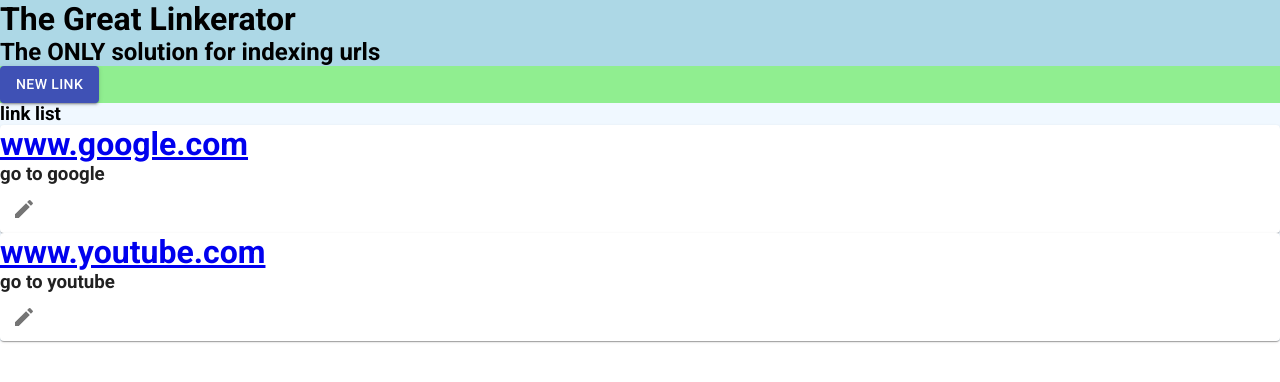
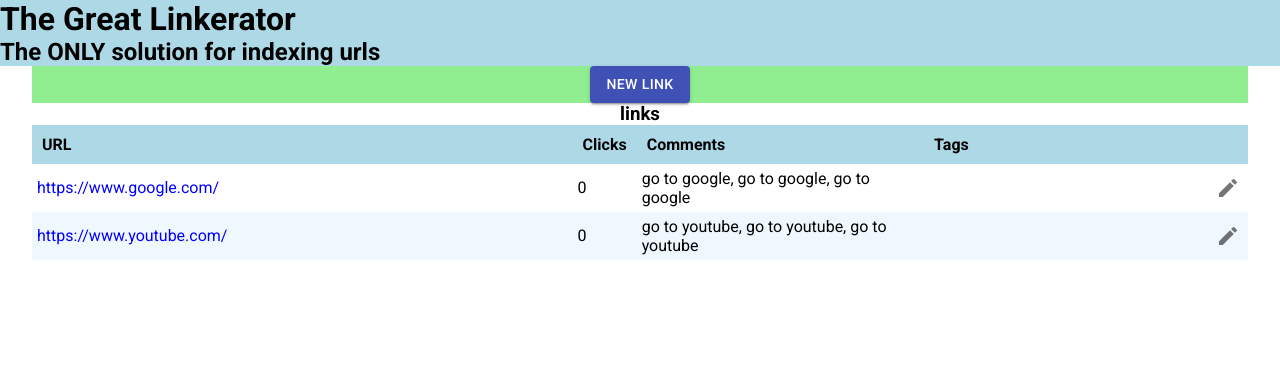
Before and after one commit to stevesonnierjr/The-Great-Linkerator-Solution, a React app: page / in a window 1280 px wide. Built offline with nearby package versions, Linux system fonts and the light colour scheme.

Commit message:
changed link display from card to table. More styling

```diff
--- a/public/index.css
+++ b/public/index.css
@@ -6,16 +6,22 @@
 }
 
 body {
-  height: 100vh;
-  max-width: 100vw;
+  height: 100%;
+  max-width: 100%;
   font-family: Roboto;
 }
 
-.app {
+#app {
   display: flex;
+  flex-direction: column;
+  align-items: center;
 }
 
 .search-post {
+  display: flex;
+  justify-content: center;
   flex: 1;
+  width: 95vw;
+  max-width: 1250px;
   background-color: lightgreen;
 }
--- a/src/components/App.js
+++ b/src/components/App.js
@@ -17,16 +17,16 @@
   const initialLinks = [
     {
       id: "ab38f156-7ceb-468c-8df4-3bb640b9f77e",
-      link: "www.google.com",
-      comment: "go to google",
+      link: "https://www.google.com/",
+      comment: "go to google, go to google, go to google",
       clickcount: 1,
     },
     {
       id: "0df12366-98f3-46cf-ac09-943fb1a988f9",
-      link: "www.youtube.com",
-      comment: "go to youtube",
+      link: "https://www.youtube.com/",
+      comment: "go to youtube, go to youtube, go to youtube",
       clickcount: 1,
-    },
+    }
   ];
   const [postModal, setPostModal] = useState(false);
   const [editModal, setEditModal] = useState(false);
--- a/src/components/LinkList.js
+++ b/src/components/LinkList.js
@@ -14,15 +14,28 @@
 }) => {
   return (
     <div className='link-list'>
-      <h3>link list</h3>
+      <h3>links</h3>
+      <table>
+        <thead>
+          <tr>
+            <th style={{width: '48%'}}>URL</th>
+            <th style={{width: '1%'}}>Clicks</th>
+            <th style={{width: '25%'}}>Comments</th>
+            <th style={{width: '25%'}}>Tags</th>
+            <th style={{width: '1%'}}></th>
+          </tr>
+        </thead>
+        <tbody>
           {links.map((link) => {
             return (
-          <Card className='link' key={link.id}>
-            <h1>
-              <a href={link.link}>{link.link}</a>
-            </h1>
-            <h3>{link.comment}</h3>
-            <p>{link.clickCount}</p>
+              <tr className='link' key={link.id}>
+                <td style={{width: '48%'}}>
+                  <a href={link.link} target="_blank">{link.link}</a>
+                </td>
+                <td style={{width: '1%'}}>{link.clickcount-1}</td>
+                <td style={{width: '25%'}}>{link.comment}</td>
+                <td style={{width: '25%'}}>{link.tags}</td>
+                <td style={{width: '1%'}}>
                   <IconButton
                     className='edit'
                     onClick={() => {
@@ -31,11 +44,14 @@
                       setLinkCount(link.clickCount);
                       setEditModal(true);
                     }}>
-              <EditIcon />
+                    <EditIcon className="icon" />
                   </IconButton>
-          </Card>
+                </td>
+              </tr>
             );
           })}
+        </tbody>
+      </table>
     </div>
   );
 };
--- a/src/components/Linkmodal.js
+++ b/src/components/Linkmodal.js
@@ -72,7 +72,7 @@
               <div className='inputs'>
                 <input
                   type='text'
-                  placeholder='Enter URL'
+                  placeholder='Enter URL exactly as it appears in browser'
                   value={link}
                   onChange={(event) => setLink(event.target.value)}
                   required
--- a/src/components/header.css
+++ b/src/components/header.css
@@ -1,4 +1,5 @@
 header {
   flex: 3;
+  width: 100vw;
   background-color: lightblue;
 }
--- a/src/components/linklist.css
+++ b/src/components/linklist.css
@@ -1,4 +1,66 @@
 .link-list {
   flex: 6;
+  display: flex;
+  flex-direction: column;
+  text-align: center;
+  overflow: auto;
+}
+
+table, tr:not(:last-of-type) {
+  /* border-bottom: 2px solid lightgray; */
+  border-collapse: collapse;
+  width: 500px;
+}
+
+table {
+  border-bottom: none;
+}
+
+/* table > tbody > tr:last-of-type > td {
+  border-bottom: none;
+} */
+
+table {
+  /* width: auto; */
+  width: 95vw;
+  max-width: 1250px;
+  border-top: none;
+  border-right: none;
+  border-left: none;
+  text-align: left;
+}
+
+tr:nth-child(even) {
   background-color: aliceblue;
 }
+
+td {
+  padding: 5px;
+  word-break: break-word;
+}
+
+th {
+  padding: 10px;
+  background-color: lightblue;
+  border: none;
+  width: 500px;
+}
+
+.link > td:first-of-type {
+  border-left: none;
+}
+
+.link > td:last-of-type {
+  border-right: none;
+  text-align: right;
+}
+
+.edit {
+  height: 30px;
+  width: 30px;
+}
+
+a {
+  text-decoration: none;
+  color: blue;
+}
```
Lines whose indentation alone changed are shown as unchanged.
